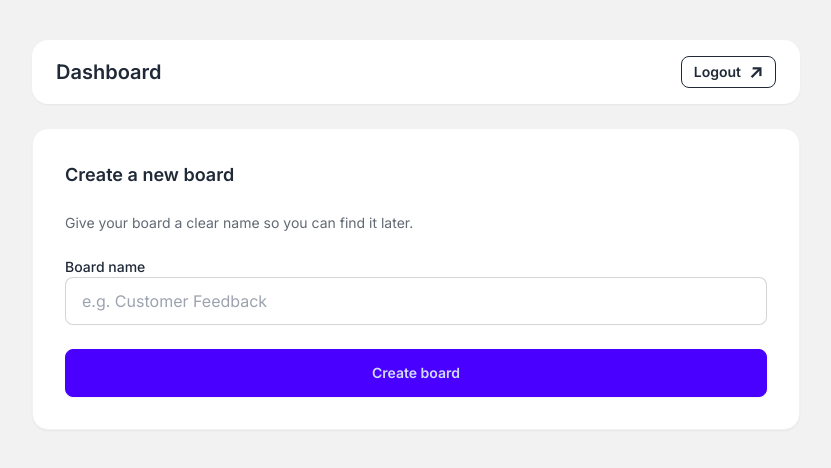
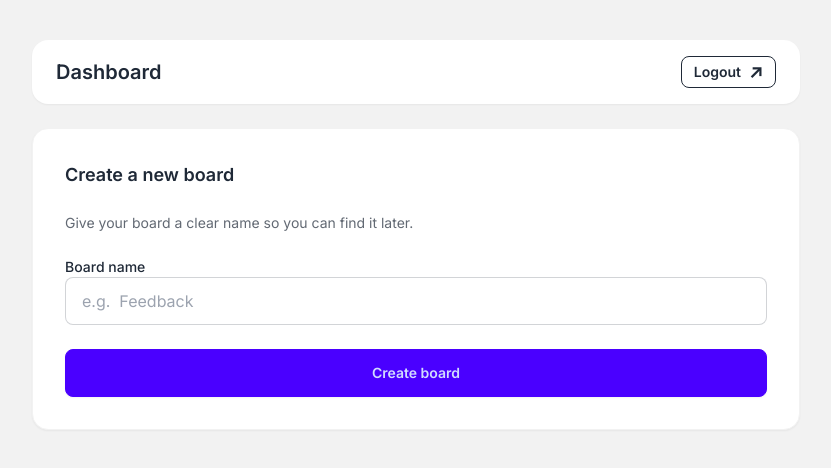
Before and after one commit to alexshibu1/feedback, a Next.js app: page /dashboard in a window 1280 px wide. Shown: the top 468 px of the page, without its empty margins (224-1055 px from the left). Built offline with nearby package versions, Linux system fonts and the light colour scheme; no server answers; sample sign-in values are in the browser's storage.

Commit message:
dashboard

```diff
--- a/app/api/board/route.js
+++ b/app/api/board/route.js
@@ -24,7 +24,7 @@ export async function POST(req) {
     const board = await Board.create({ name: body.name, userId: user._id });
     user.boards.push(board._id);
     await user.save();
-    return NextResponse.json({});
+    return NextResponse.json(board);
   } catch (e) {
     return NextResponse.json({ message: e.message }, { status: 500 });
   }
--- a/app/compondents/formnewboard.js
+++ b/app/compondents/formnewboard.js
@@ -1,26 +1,91 @@
 "use client";
 
-const FormNewBoard = ({ createBoard }) => {
+import { useState } from "react";
+const FormNewBoard = () => {
+  const [name, setName] = useState("");
+  const [isLoading, setIsLoading] = useState(false);
+  const [success, setSuccess] = useState(false);
+
+  const handleSubmit = async (event) => {
+    event.preventDefault();
+    setIsLoading(true);
+    if (isLoading) {
+      return;
+    }
+    try {
+      const response = await fetch("/api/board", {
+        method: "POST",
+        body: JSON.stringify({
+          name: name,
+        }),
+        headers: {
+          "Content-Type": "application/json",
+        },
+      });
+      const data = await response.json();
+
+      if (response.ok) {
+        setSuccess(true);
+        setName(""); // Clear the form
+        // Auto-hide success message after 3 seconds
+        setTimeout(() => setSuccess(false), 3000);
+      } else {
+        console.error("Failed to create board:", data.message);
+      }
+    } catch (error) {
+      console.error(error);
+    } finally {
+      setIsLoading(false);
+    }
+  };
   return (
-    <div className="bg-base-100 p-8 rounded-2xl space-y-6 shadow-sm border border-base-200">
+    <form
+      className="bg-base-100 p-8 rounded-2xl space-y-6 shadow-sm border border-base-200"
+      onSubmit={handleSubmit}
+    >
       <p className="font-semibold text-lg">Create a new board</p>
-      <p className="text-sm text-base-content/70">
+      <p className="text-sm  text-base-content/70">
         Give your board a clear name so you can find it later.
       </p>
+      {success && (
+        <div className="alert alert-success">
+          <svg
+            xmlns="http://www.w3.org/2000/svg"
+            className="h-6 w-6 shrink-0 stroke-current"
+            fill="none"
+            viewBox="0 0 24 24"
+          >
+            <path
+              strokeLinecap="round"
+              strokeLinejoin="round"
+              strokeWidth="2"
+              d="M9 12l2 2 4-4m6 2a9 9 0 11-18 0 9 9 0 0118 0z"
+            />
+          </svg>
+          <span>Board created successfully!</span>
+        </div>
+      )}
       <fieldset className="fieldset">
         <legend className="fieldset-legend text-sm font-medium">
           Board name
         </legend>
         <input
+          required
           type="text"
           className="input input-bordered w-full"
-          placeholder="e.g. Customer Feedback"
+          placeholder="e.g.  Feedback"
+          value={name}
+          onChange={(event) => setName(event.target.value)}
         />
       </fieldset>
-      <button className="btn btn-primary w-full mt-2" type="submit">
-        Create board
+      <button
+        className="btn btn-primary w-full mt-2"
+        type="submit"
+        disabled={isLoading}
+      >
+        {isLoading ? "Creating..." : "Create board"}
       </button>
-    </div>
+    </form>
   );
 };
 
--- a/app/libs/mongoose.js
+++ b/app/libs/mongoose.js
@@ -1,11 +1,42 @@
 import mongoose from "mongoose";
 
+if (!process.env.MONGO_URL) {
+  throw new Error('Invalid/Missing environment variable: "MONGO_URL"');
+}
+
+const MONGO_URL = process.env.MONGO_URL;
+
+// Cache the connection promise to reuse in serverless environments
+let cached = global.mongoose;
+
+if (!cached) {
+  cached = global.mongoose = { conn: null, promise: null };
+}
+
 const connectMongoose = async () => {
+  // If already connected, return the existing connection
+  if (cached.conn) {
+    return cached.conn;
+  }
+
+  // If connection is in progress, wait for it
+  if (!cached.promise) {
+    const opts = {
+      bufferCommands: false,
+    };
+    cached.promise = mongoose.connect(MONGO_URL, opts).then((mongoose) => {
+      return mongoose;
+    });
+  }
+
   try {
-    await mongoose.connect(process.env.MONGO_URI);
-  } catch (errorResponse) {
-    console.error("Error connecting to MongoDB" + errorResponse.message);
+    cached.conn = await cached.promise;
+  } catch (e) {
+    cached.promise = null;
+    throw e;
   }
+
+  return cached.conn;
 };
 
 export default connectMongoose;
--- a/app/models/Users.js
+++ b/app/models/Users.js
@@ -1,4 +1,6 @@
 import mongoose from "mongoose";
+// Import Board to ensure it's registered before Users schema references it
+import "./Board";
 
 const userSchema = new mongoose.Schema({
   name: {
@@ -15,7 +17,7 @@ const userSchema = new mongoose.Schema({
   },
   boards: [
     {
-      tpye: mongoose.Schema.Types.ObjectId,
+      type: mongoose.Schema.Types.ObjectId,
       ref: "Board",
     },
   ],
```
